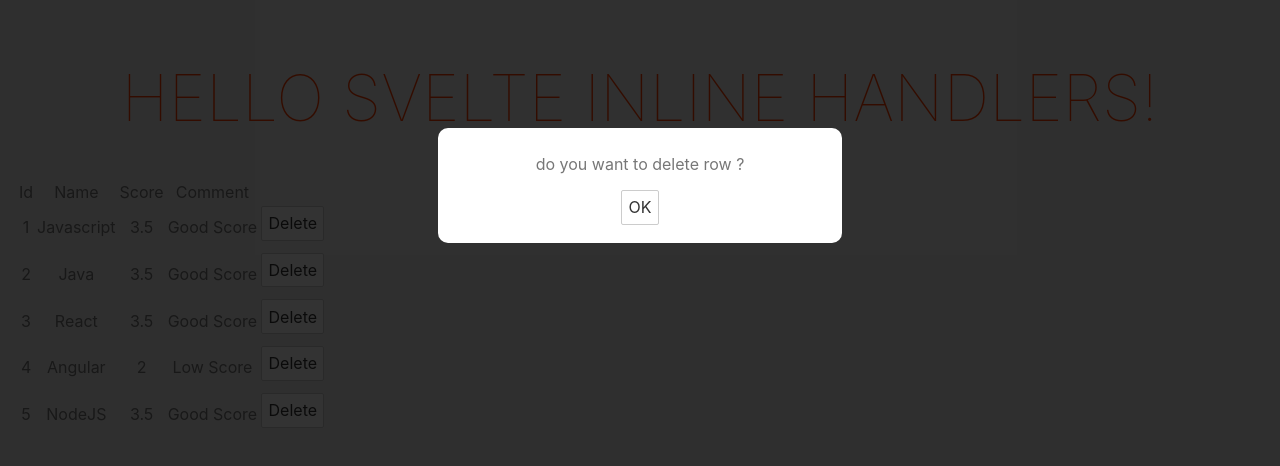
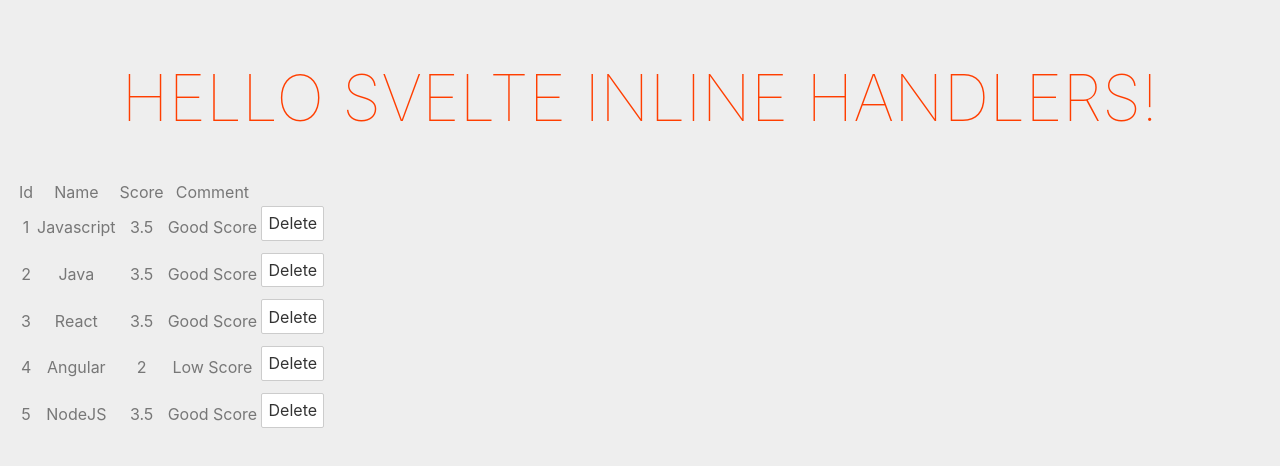
Before and after one commit to pavanjava/svelte-course, a Svelte app in the folder myproject/: page / in a window 1280 px wide. Shown: the top 466 px of the page. Built offline with nearby package versions, Linux system fonts and the light colour scheme.

Commit message:
concept of Event Forwarding

```diff
--- a/myproject/src/App.svelte
+++ b/myproject/src/App.svelte
@@ -4,14 +4,21 @@
     export let name;
     export let languages;
 
+    let showModal = false;
+
     // handle the button click to remove the language
     const removeLanguage = (id) => {
+        showModal = !showModal;
         languages = languages.filter((language) => language.id !== id);
+    }
+
+    const handleModalClose = () => {
+        showModal = !showModal;
     }
 </script>
 
 <!-- passing the data as props to modal component, making it more reusable, don't pass the message prop and see the trick-->
-<Modal message="do you want to delete row ?"/>
+<Modal message="do you want to delete row ?" {showModal} on:click={handleModalClose}/>
 
 <main>
     <h1>Hello {name}!</h1>
--- a/myproject/src/Modal.svelte
+++ b/myproject/src/Modal.svelte
@@ -1,7 +1,7 @@
 <script>
     // variable to govern the modal to be shown or not
     // assign it to false inorder to hide the modal
-    export let showModal = true;
+    export let showModal = false;
 
     // this message gets overwritten if the prop is passed explicitly.
     export let message = 'default modal message here';
@@ -18,7 +18,8 @@
     <div class="backdrop" class:ninja={isNinja}>
         <div class="modal">
             <p>{message}</p>
-            <button on:click={handleModalClose}>OK</button>
+            <!-- 'on:click' is called the eventForward to the parent component where the component is being called -->
+            <button on:click>OK</button>
         </div>
     </div>
 {/if}
```
Also changed, not shown: 1 other file (tests, documents, lock files or other folders).
